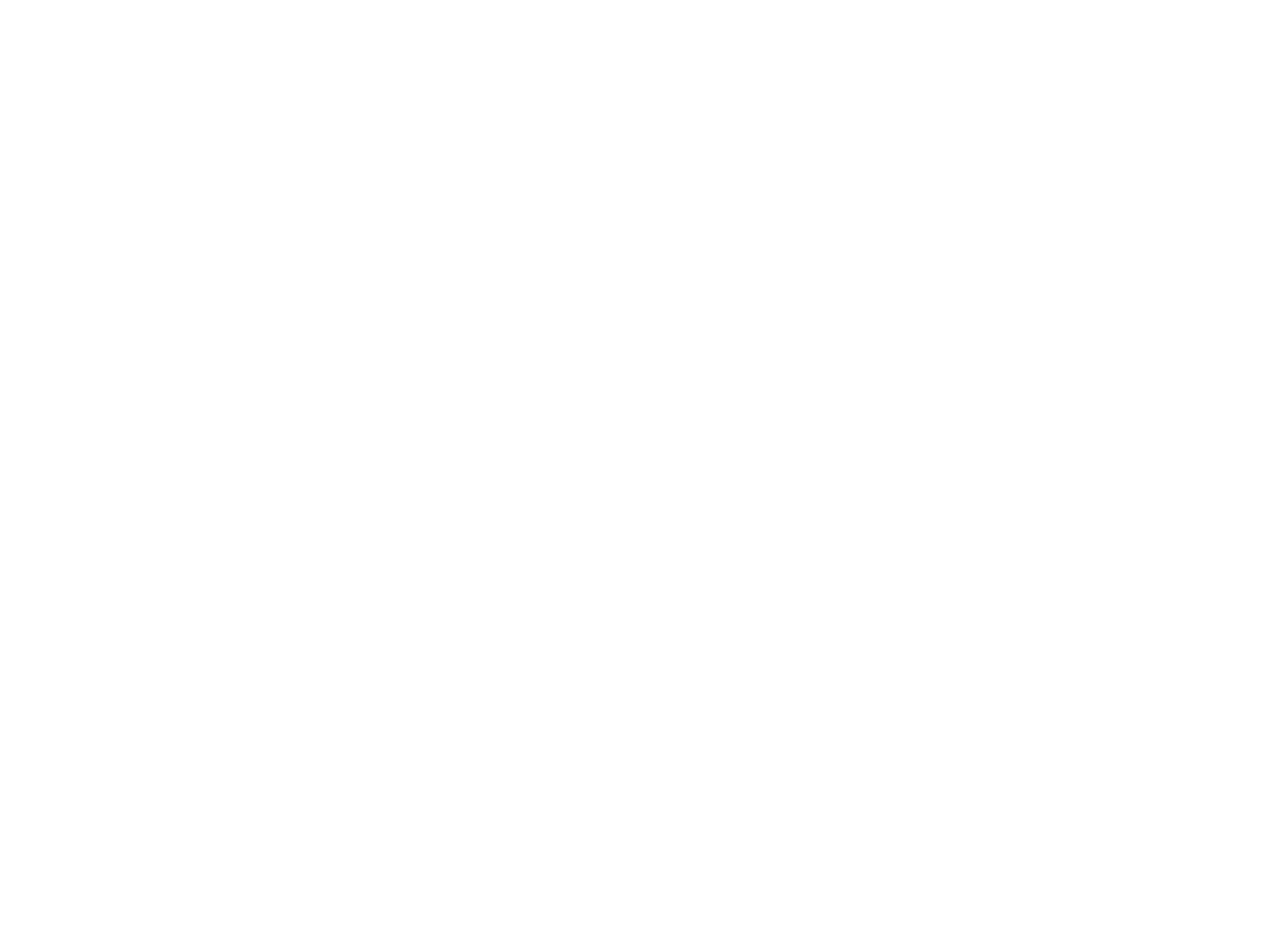
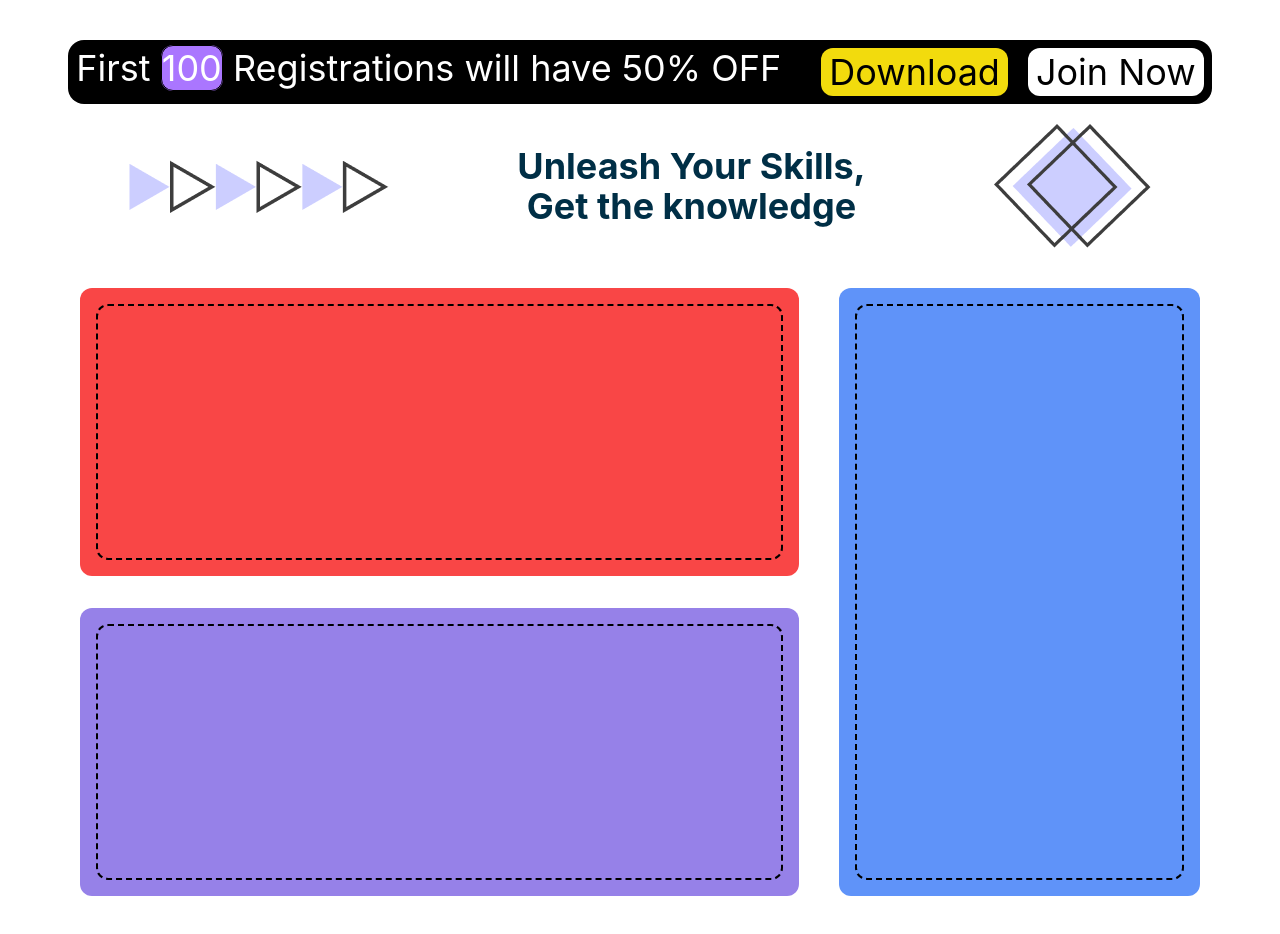
Before and after one commit to Harshsharmaa28/404-FOUND, a React (Create React App) app: page /features in a window 1280 px wide. Before the commit this address had no page. Before the commit the page ends 800 px from the top, so only its background shows below. Built offline with nearby package versions, Linux system fonts and the light colour scheme.

Commit message:
Features Page Imapleneted

```diff
--- a/src/App.js
+++ b/src/App.js
@@ -10,6 +10,7 @@
 import Signup2 from "./pages/Auth/Signup2";
 import Faqs from "./pages/faqs/Faqs";
 import Contact from "./pages/ContactUs/Contact";
+import Feature from "./pages/Features/Feature";
 
 function App() {
   const links = [
@@ -63,6 +64,11 @@
       element: <Signup2 />,
       id: 10,
     },
+    {
+      path: "/features",
+      element: <Feature />,
+      id: 11,
+    },
   ];
   return (
     <div>
--- /dev/null
+++ b/src/pages/Features/Feature.jsx
@@ -0,0 +1,58 @@
+import React from "react";
+import { featureLeftImg, featureRightImg } from "../../utils/Constant";
+
+const Feature = () => {
+  return (
+    <div className="  pt-5 ">
+      <div className=" mx-auto text-center text-4xl bg-black text-white p-2 w-fit rounded-2xl flex  gap-10 my-5 px-   ">
+        <div>
+          {" "}
+          First{" "}
+          <span
+            className=" bg-[#AA76FF] rounded-xl my-1 "
+            style={{
+              border: "1.57px solid #000000",
+              "box-shadow": "3.93px 3.93px 0px 0px #000000",
+            }}
+          >
+            100
+          </span>{" "}
+          Registrations will have <span>50%</span> OFF{" "}
+        </div>
+        <div>
+          <div className=" flex gap-5 text-black   ">
+            <button className=" bg-[#F2DB0D] rounded-xl px-2 py-1  ">
+              Download
+            </button>
+            <button className=" bg-[#FFFFFF] rounded-xl px-2 py-1  ">
+              Join Now
+            </button>
+          </div>
+        </div>
+      </div>
+      <div className="flex justify-evenly items-center">
+        <img src={featureLeftImg} alt="featureLeftImg" />
+        <div className="text-center text-4xl font-bold text-[#002F46]">
+          <h1>Unleash Your Skills,</h1>
+          <h1>Get the knowledge</h1>
+        </div>
+        <img src={featureRightImg} alt="featureRightImg" />
+      </div>
+      <div className="flex justify-between gap-10 w-full px-20 py-10 ">
+        <div className="w-2/3 h-[38rem] flex flex-col justify-between  ">
+          <div className="h-[18rem] bg-[#F94646] rounded-xl p-4   ">
+            <div className=" border-2 border-black    border-dashed  h-full rounded-xl    "></div>
+          </div>
+          <div className="h-[18rem] bg-[#9681E8]  rounded-xl p-4   ">
+            <div className=" border-2 border-black    border-dashed  h-full rounded-xl    "></div>
+          </div>
+        </div>
+        <div className="w-1/3 h-[38rem] bg-[#5F93F9] rounded-xl p-4  ">
+          <div className=" border-2 border-black    border-dashed  h-full rounded-xl    "></div>
+        </div>
+      </div>
+    </div>
+  );
+};
+
+export default Feature;
--- a/src/utils/Constant.js
+++ b/src/utils/Constant.js
@@ -3,6 +3,8 @@
 const loginImage = "./assests/loginImage.png";
 const logoImage = "./assests/logo.png";
 const contactUsImage = "./assests/contactUs.png";
+const featureLeftImg='./assests/leftImg.png'
+const featureRightImg='./assests/rightImg.png'
 
 const eventsFaqs = [
   {
@@ -153,4 +155,6 @@
   inductionFaqs,
   servicesFaqs,
   eventsFaqs,
+  featureRightImg,
+  featureLeftImg
 };
```
Also changed, not shown: public/assests/leftImg.png (added), public/assests/rightImg.png (added).
